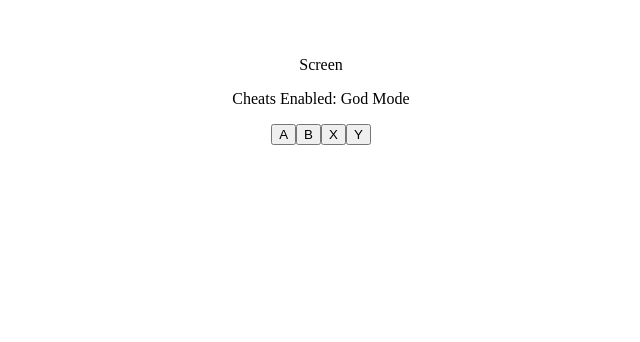
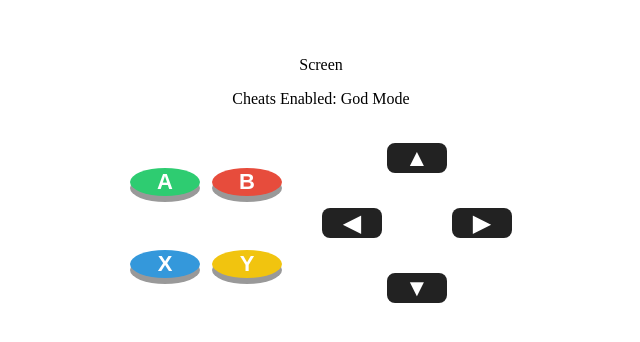
Before and after one commit to LebogangMasenya/game-emulator, a React (Vite) app in the folder game-emulator/: page / in a window 1280 px wide. Shown: the top 342 px of the page, without its empty margins (319-959 px from the left). Built offline with nearby package versions, Linux system fonts and the light colour scheme.

Commit message:
Game board controls design completion

```diff
--- a/game-emulator/src/components/buttonDirection.tsx
+++ b/game-emulator/src/components/buttonDirection.tsx
@@ -1,10 +1,10 @@
 export default function CreateButtonDirection({pressedButtons, setPressedButtons}: {pressedButtons: string[], setPressedButtons: React.Dispatch<React.SetStateAction<string[]>>}) {
     return (
         <div className="button-direction">
-            <button className="up" onClick={() => setPressedButtons(prev => [...prev, "UP"])}>up</button>
-            <button className="right" onClick={() => setPressedButtons(prev => [...prev, "RIGHT"])}>right</button>
-            <button className="down" onClick={() => setPressedButtons(prev => [...prev, "DOWN"])}>down</button>
-            <button className="left" onClick={() => setPressedButtons(prev => [...prev, "LEFT"])}>left</button>
+            <button className="up" onClick={() => setPressedButtons(prev => [...prev, "UP"])}>▲</button>
+            <button className="right" onClick={() => setPressedButtons(prev => [...prev, "RIGHT"])}>▶</button>
+            <button className="down" onClick={() => setPressedButtons(prev => [...prev, "DOWN"])}>▼</button>
+            <button className="left" onClick={() => setPressedButtons(prev => [...prev, "LEFT"])}>◀</button>
         </div>
     );
 };
--- a/game-emulator/src/components/buttons.tsx
+++ b/game-emulator/src/components/buttons.tsx
@@ -3,13 +3,12 @@
 function Buttons({pressedButtons, setPressedButtons}: {pressedButtons: string[], setPressedButtons: React.Dispatch<React.SetStateAction<string[]>>}) {
     return (
         <div className="buttons">
-            <button className="button" onClick={() => setPressedButtons(prev => [...prev, "A"])}>A</button>
-            <button className="button" onClick={() => setPressedButtons(prev => [...prev, "B"])}>B</button>
-            <button className="button" onClick={() => setPressedButtons(prev => [...prev, "X"])}>X</button>
-            <button className="button" onClick={() => setPressedButtons(prev => [...prev, "Y"])}>Y</button>
+            <button className="button a" onClick={() => setPressedButtons(prev => [...prev, "A"])}>A</button>
+            <button className="button b" onClick={() => setPressedButtons(prev => [...prev, "B"])}>B</button>
+            <button className="button x" onClick={() => setPressedButtons(prev => [...prev, "X"])}>X</button>
+            <button className="button y" onClick={() => setPressedButtons(prev => [...prev, "Y"])}>Y</button>
         </div>
     )
 }
 
-
 export default Buttons;
--- a/game-emulator/src/components/controls.tsx
+++ b/game-emulator/src/components/controls.tsx
@@ -1,6 +1,7 @@
 // import direction buttons
 import Buttons from "./buttons";
 import { useState } from "react";
+import CreateButtonDirection from "./buttonDirection";
 
 function Controls() {
     const [pressedButtons, setPressedButtons] = useState<string[]>([]);
@@ -8,7 +9,7 @@ function Controls() {
     return (
         <div className="controls">
             <Buttons pressedButtons={pressedButtons} setPressedButtons={setPressedButtons} />
-            {/* add directional buttons */}
+            <CreateButtonDirection pressedButtons={pressedButtons} setPressedButtons={setPressedButtons} />
         </div>
     )
 }
--- a/game-emulator/src/index.css
+++ b/game-emulator/src/index.css
@@ -43,3 +43,55 @@
     transform: scale(0.95);
     background: #444;
 }
+
+.buttons {
+    display: grid;
+    grid-template-columns: 70px 70px;
+    grid-template-rows: 70px 70px;
+    gap: 12px;
+    justify-content: center;
+    align-items: center;
+}
+
+/* Base button styling */
+.button {
+    border: none;
+    border-radius: 50%;
+    font-size: 22px;
+    font-weight: bold;
+    color: white;
+    cursor: pointer;
+    box-shadow: 0 6px 0 rgba(0, 0, 0, 0.4);
+    transition: all 0.1s ease;
+}
+
+/* Press effect */
+.button:active {
+    transform: translateY(4px);
+    box-shadow: 0 2px 0 rgba(0, 0, 0, 0.4);
+}
+
+/* Traditional SNES colors */
+.a {
+    background: #2ecc71; /* green */
+}
+
+.b {
+    background: #e74c3c; /* red */
+}
+
+.x {
+    background: #3498db; /* blue */
+}
+
+.y {
+    background: #f1c40f; /* yellow */
+}
+
+.controls {
+  display: flex;
+  gap: 40px;
+  justify-content: center;
+  align-items: center;
+  margin-top: 20px;
+}
```
